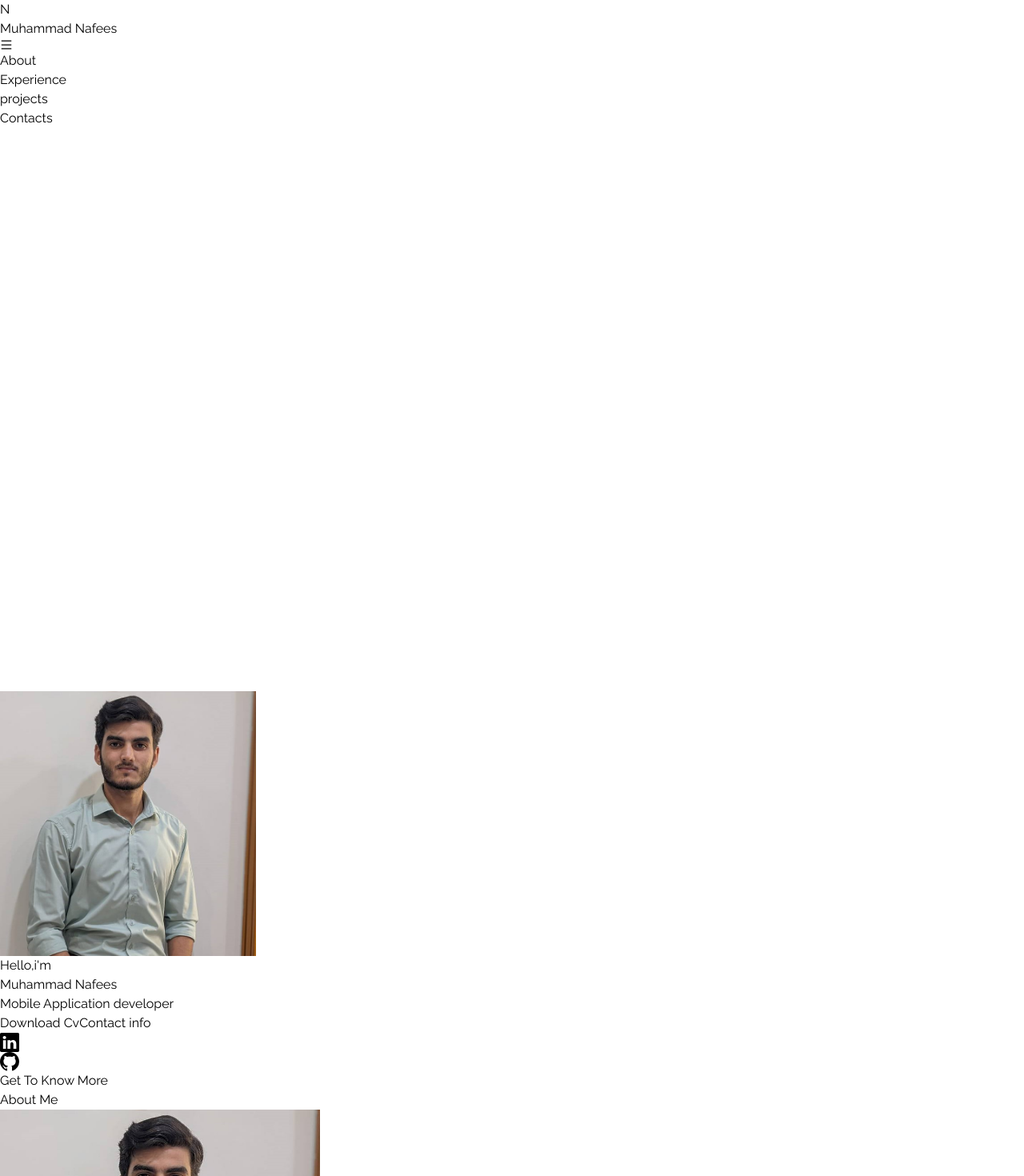
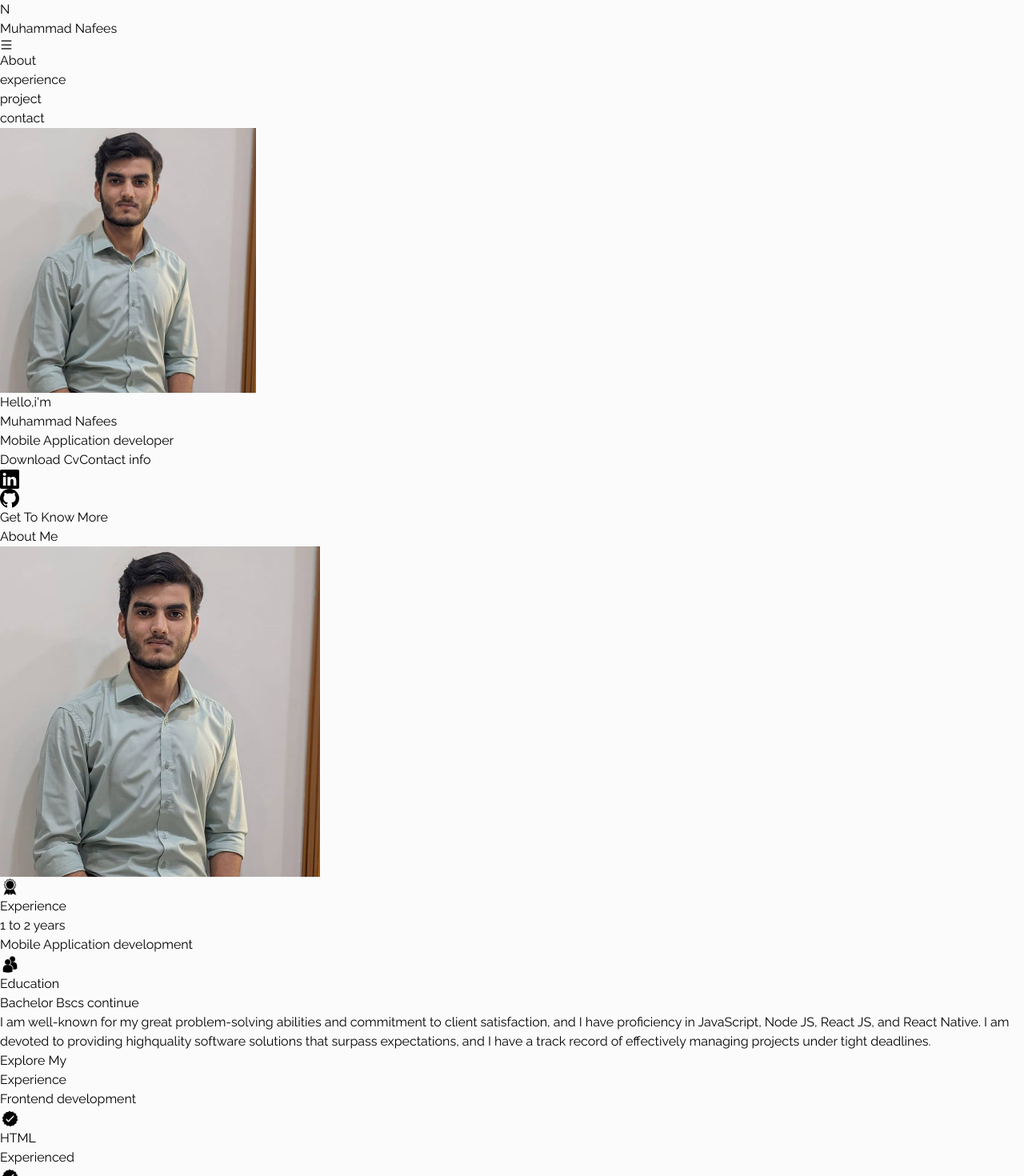
Before and after one commit to Muhammad-Nafees/Nafees_Portfolio_Nextjs, a Next.js app: page / in a window 1280 px wide. Shown: the top 1470 px of the page at 80% size. Built offline with nearby package versions, Linux system fonts and the light colour scheme.

Commit message:
final code ready

```diff
--- a/Components/about/HeaderAbout.jsx
+++ b/Components/about/HeaderAbout.jsx
@@ -2,7 +2,7 @@ import React from 'react'
 
 const HeaderAbout = () => {
     return (
-        <div className='pt-20 flex flex-col justify-center items-center'>
+        <div className='pt-4 flex flex-col justify-center items-center'>
             <p className='text-gray-500 text-sm py-2'>Get To Know More</p>
             <h1 className='text-blackMain font-bold text-4xl'>About Me</h1>
         </div>
--- a/Components/about/MainContentAbout.jsx
+++ b/Components/about/MainContentAbout.jsx
@@ -1,7 +1,5 @@
 import React from "react";
 import Image from "next/image";
-import { motion } from "framer-motion";
-
 
 const MainContentAbout = () => {
   return (
@@ -21,7 +19,7 @@ const MainContentAbout = () => {
 
       <div className="px-8 lg:w-10/12">
         <div className="py-10 pb-10 flex flex-col md:flex-row space-y-4 md:space-y-0 md:space-x-4 items-center justify-center">
-            <div className="hover:-translate-y-0.5 transition duration-300 ease-in-out border px-12 h-36 rounded-3xl flex flex-col justify-center items-center">
+          <div className="hover:-translate-y-0.5 transition duration-300 ease-in-out border px-10 h-36 rounded-3xl flex flex-col justify-center items-center">
             <Image
               width={25}
               alt="experience img"
@@ -30,7 +28,7 @@ const MainContentAbout = () => {
             />
             <p className="text-black font-bold">Experience</p>
             <p className="text-black">1 to 2 years</p>
-              <p className="text-black lg:text-sm xl:text-base text-center">
+            <p className="text-black lg:text-sm xl:text-base text-sm text-center">
               Mobile Application development
             </p>
           </div>
@@ -43,18 +41,20 @@ const MainContentAbout = () => {
               src={require("../../public/education.png")}
             />
             <p className="text-black font-bold">Education</p>
-              <p className="text-center">Bachelor Bscs continue</p>
+            <p className="text-center text-sm sm:text-base">
+              Bachelor Bscs continue
+            </p>
           </div>
         </div>
 
         <div className="w-6/6flex justify-center items-center sm:block">
-            <p className="text-black text-sm lg:text-sm xl:text-base">
+          <p className="text-black font-medium text-sm lg:text-sm xl:text-base">
             I am well-known for my great problem-solving abilities and
             commitment to client satisfaction, and I have proficiency in
             JavaScript, Node JS, React JS, and React Native. I am devoted to
-              providing highquality software solutions that surpass
-              expectations, and I have a track record of effectively managing
-              projects under tight deadlines.
+            providing highquality software solutions that surpass expectations,
+            and I have a track record of effectively managing projects under
+            tight deadlines.
           </p>
         </div>
       </div>
--- a/Components/experience/MainContentExperience.jsx
+++ b/Components/experience/MainContentExperience.jsx
@@ -4,12 +4,12 @@ import SkillsMention from "../reusable_components/SkillsMention";
 const MainContentExperience = () => {
   return (
     <>
-      <div className="pt-20 flex flex-col justify-center items-center">
+      <div className="pt-2 flex flex-col justify-center items-center">
         <p className="text-gray-500 text-sm py-2">Explore My</p>
         <h1 className="text-blackMain font-bold text-4xl">Experience</h1>
       </div>
 
-      <div className="py-32 pt-14 m-auto flex flex-col md:flex-row md:w-[95%] w-[80%] lg:w-[90%] md:flex justify-between items-center">
+      <div className="pt-14 m-auto flex flex-col md:flex-row md:w-[95%] w-[80%] lg:w-[90%] md:flex justify-between items-center">
         <div className="hover:-translate-y-2 transition duration-300 ease-in-out  rounded-xl border sm:w-[60%] md:w-[47%] md:h-96">
           <h1 className="font-bold pt-3 text-xl text-center">
             Frontend development
--- a/Components/home/HeaderTop.jsx
+++ b/Components/home/HeaderTop.jsx
@@ -8,7 +8,6 @@ import { motion } from "framer-motion";
 
 const HeaderTop = () => {
   const [nav, setNav] = useState(false);
-  console.log("🚀 ~ HeaderTop ~ nav:", nav);
 
   const navbarHandle = () => {
     setNav(!nav);
@@ -21,7 +20,6 @@ const HeaderTop = () => {
     } else {
       document.body.style.overflow = "auto";
     }
-    // Cleanup function to reset body overflow when component unmounts
     return () => {
       document.body.style.overflow = "auto";
     };
@@ -29,6 +27,7 @@ const HeaderTop = () => {
 
   const scrollToSection = (sectionId) => {
     const section = document.getElementById(sectionId);
+    console.log("🚀 ~ scrollToSection ~ section:", section)
     window.scrollTo({
       top: section.offsetTop,
       behavior: "smooth",
@@ -67,7 +66,7 @@ const HeaderTop = () => {
           </ul>
         </nav>
 
-        <div onClick={navbarHandle} className="md:hidden z-10">
+        <div onClick={navbarHandle} className="md:hidden z-10 p-1 ">
           {nav ? (
             <AiOutlineClose color="white" />
           ) : (
@@ -84,51 +83,22 @@ const HeaderTop = () => {
               : "md:hidden absolute top-0 left-[-100%] right-0 bottom-0 flex flex-col ease-in duration-300 bg-black h-screen w-full justify-center items-center"
           }
         >
-          <li className="text-white  px-4 py-2">
+          {navbarData.map((value, index) => (
+            <li key={index} className="text-white text-lg py-2 w-8/12">
+              <motion.div whileHover={{scale:1}} className="bg-red-400 text-center py-2 rounded-full">
                 <Link
+                  className="text-base text-center px-16 py-1"
                   onClick={() => {
-                scrollToSection("/");
+                    scrollToSection(value.scrollSectionName);
                     setNav(false);
                   }}
-              href="#/"
+                  href={value.href}
                 >
-              About
+                  {value.name}
                 </Link>
+              </motion.div>
             </li>
-
-          <li className="text-white  px-4 py-2">
-            <Link
-              onClick={() => {
-                scrollToSection("experience");
-                setNav(false);
-              }}
-              href="#exprience"
-            >
-              Experience
-            </Link>
-          </li>
-          <li className="text-white px-4 py-2">
-            <Link
-              onClick={() => {
-                scrollToSection("project");
-                setNav(false);
-              }}
-              href="#project"
-            >
-              projects
-            </Link>
-          </li>
-          <li className="text-white px-4 py-2">
-            <Link
-              onClick={() => {
-                scrollToSection("contact");
-                setNav(false);
-              }}
-              href="#contacts"
-            >
-              Contacts
-            </Link>
-          </li>
+          ))}
         </ul>
       </div>
     </div>
--- a/Components/home/MainContent.jsx
+++ b/Components/home/MainContent.jsx
@@ -47,7 +47,7 @@ const MainContent = () => {
 
           <div className="flex py-4 space-x-4">
             <CustomlinkButton
-              href={"./MuhammadResume-upd.pdf"}
+              href={"./MuhammadNafeesAhmed'sResume.pdf"}
               alt={"my cv"}
               target={"_blank"}
               extraStyle={
--- a/Components/projects/MainContentProject.jsx
+++ b/Components/projects/MainContentProject.jsx
@@ -1,35 +1,40 @@
-import ProjectsCard from "../shared-components/ProjectsCard"
+import ProjectsCard from "../shared-components/ProjectsCard";
 
 const MainContentProject = () => {
-
   // rgb(163, 163, 163)  border color
   // rgb(250, 250, 250)  background Color
 
   return (
     <>
-
-      <div className="lg:flex w-8/12 lg:w-4/5 lg:space-x-8 justify-around items-center m-auto">
-       <ProjectsCard
+      <div className="py-14 flex flex-col justify-center items-center">
+        <p className="text-gray-500 text-sm py-2">Explore My</p>
+        <h1 className="text-blackMain font-bold text-4xl">Projects</h1>
+      </div>
+      <div className=" lg:flex w-8/12 lg:w-4/5 lg:space-x-8 justify-around items-center m-auto">
+        <ProjectsCard
           source={require("../../public/feedaGpt.webp")}
           alt={"Feeda GPT"}
           text={"Project One"}
-          hrefParent={"https://play.google.com/store/apps/details?id=com.smaz.feedagpt"}
+          hrefParent={
+            "https://play.google.com/store/apps/details?id=com.smaz.feedagpt"
+          }
         />
-         <ProjectsCard
+        <ProjectsCard
           source={require("../../public/kaiGpt.webp")}
           alt={"kai GPT"}
           text={"Project Two"}
-          hrefParent={"https://play.google.com/store/apps/details?id=com.smaz.kaigpt"}
-
+          hrefParent={
+            "https://play.google.com/store/apps/details?id=com.smaz.kaigpt"
+          }
         />
-          <ProjectsCard
+        <ProjectsCard
           source={require("../../public/peacemakerimage.webp")}
           alt={"Peace Maker"}
           text={"Project Three"}
-          hrefParent={"https://play.google.com/store/apps/details?id=com.softwareAlliance.peaceMaker&hl=en&gl=US"}
-
+          hrefParent={
+            "https://play.google.com/store/apps/details?id=com.softwareAlliance.peaceMaker&hl=en&gl=US"
+          }
         />
-
       </div>
     </>
   );
--- a/Components/shared-components/ProjectsCard.jsx
+++ b/Components/shared-components/ProjectsCard.jsx
@@ -4,7 +4,7 @@ import CustomLinkButton from "../reusable_components/CustomLinkButton";
 const ProjectsCard = ({ text, source, alt, hrefParent }) => {
   // h-[80%] w-[50%]
   return (
-    <div className="hover:-translate-y-2 transition duration-300 ease-in-out  borderProjectsColor border-[1px] bg-backgroundProjectsColor pb-6 px-12 rounded-xl text-center my-4 lg:my-0 items-center justify-center ">
+    <div className="hover:-translate-y-2 transition duration-300 ease-in-out  borderProjectsColor border-[1px] bg-backgroundProjectsColor pb-4 px-12 rounded-xl text-center my-4 lg:my-0 items-center justify-center ">
       <div className="lg:w-full lg:h-full w-5/5 flex justify-center items-center p-4">
         <Image
           alt={alt}
--- a/app/layout.jsx
+++ b/app/layout.jsx
@@ -16,7 +16,6 @@ export default function RootLayout({ children }) {
     <html lang="en">
 
       <body className={raleway.className}>
-          <HeaderTop />
           <Toaster
        toastOptions={{
         style:{
--- a/app/page.jsx
+++ b/app/page.jsx
@@ -4,15 +4,16 @@ import MainContentAbout from "../Components/about/MainContentAbout";
 import MainContentExperience from "../Components/experience/MainContentExperience";
 import MainContentContact from "../Components/contact/MainContentContact";
 import MainContentProject from "../Components/projects/MainContentProject";
+import HeaderTop from "../Components/home/HeaderTop";
 
 const Home = () => {
   return (
     <>
-      <main className="h-screen">
+      <main className="bg-[#FBFBFB] overflow-x-hidden ">
         <section
-          id="/"
-          className="sm:flex sm:flex-col justify-center "
+          className=""
         >
+          <HeaderTop />
           <MainContent />
         </section>
         <section id="about" className="">
```
Also changed, not shown: 2 other files (tests, documents, lock files or other folders). Lines whose indentation alone changed are shown as unchanged.
